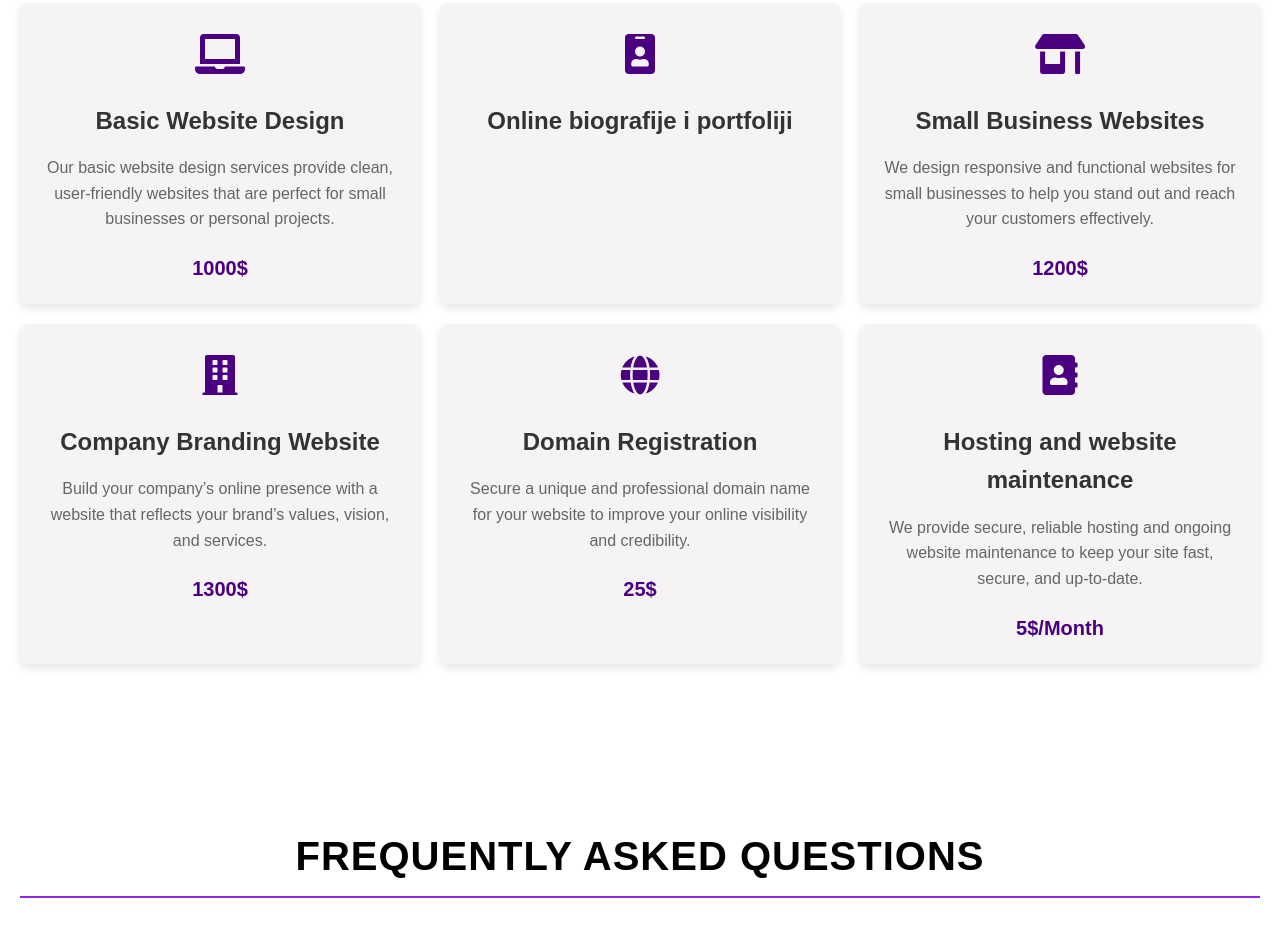
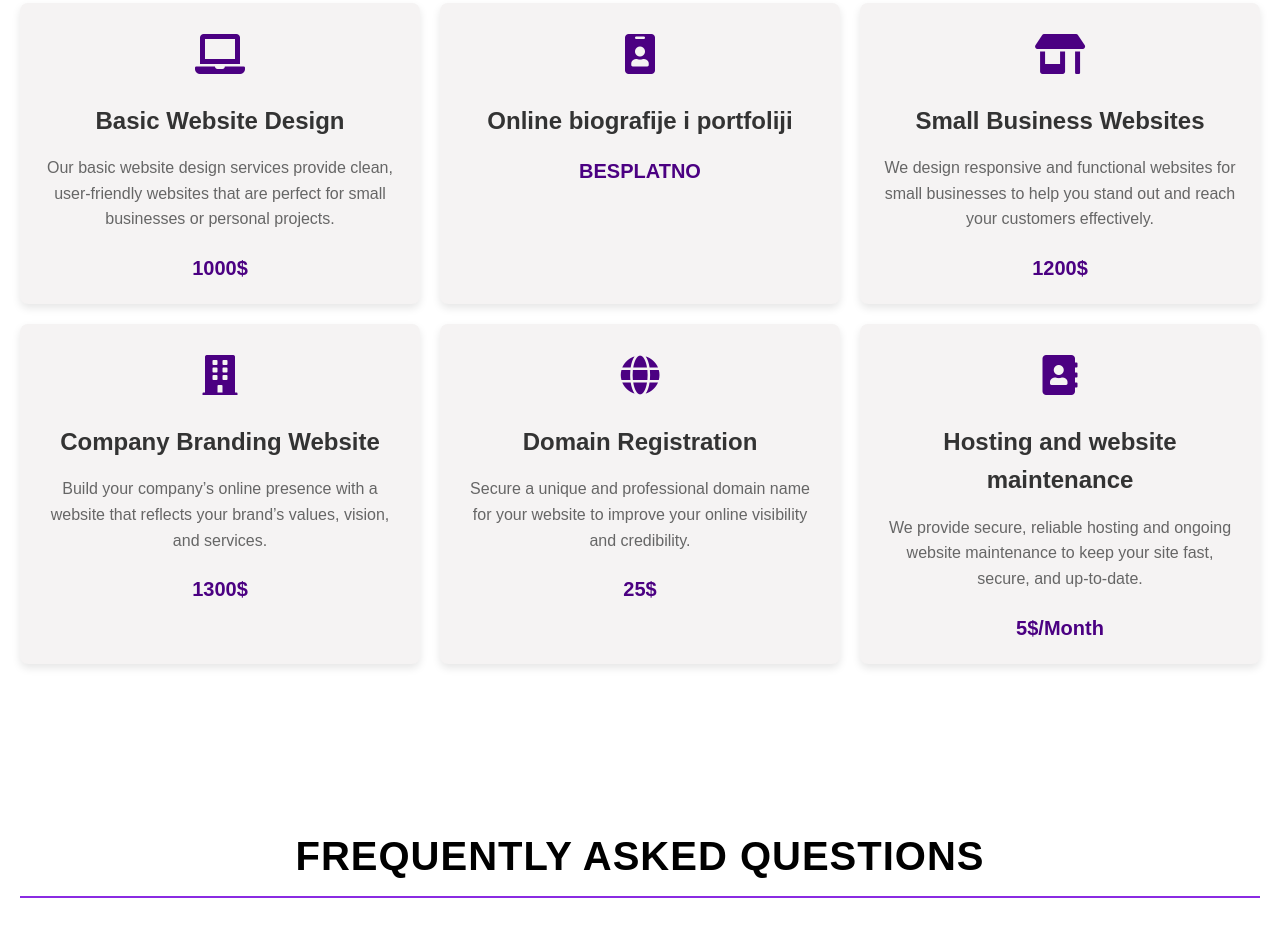
Before and after one commit to zrnotech/my-website, a plain HTML site: page index.html in a window 1280 px wide. Shown: the part 2143-3079 px from the top of the page. Drawn offline with Linux system fonts and the light colour scheme.

Commit message:
Update index.html

```diff
--- a/index.html
+++ b/index.html
@@ -101,8 +101,8 @@
         <div class="service">
             <div class="service-icon"><i class="fas fa-id-badge"></i></div> <!-- New icon -->
             <h3>Online biografije i portfoliji</h3>
-            <!--<p>Build your professional presence online with a personalized resume or portfolio that highlights your skills and experience.</p>
-            <span class="price">1000$</span>-->
+            <!--<p>Build your professional presence online with a personalized resume or portfolio that highlights your skills and experience.</p>-->
+            <span class="price">BESPLATNO</span>
         </div>
         <div class="service">
             <div class="service-icon"><i class="fas fa-store-alt"></i></div> <!-- New icon -->
```
